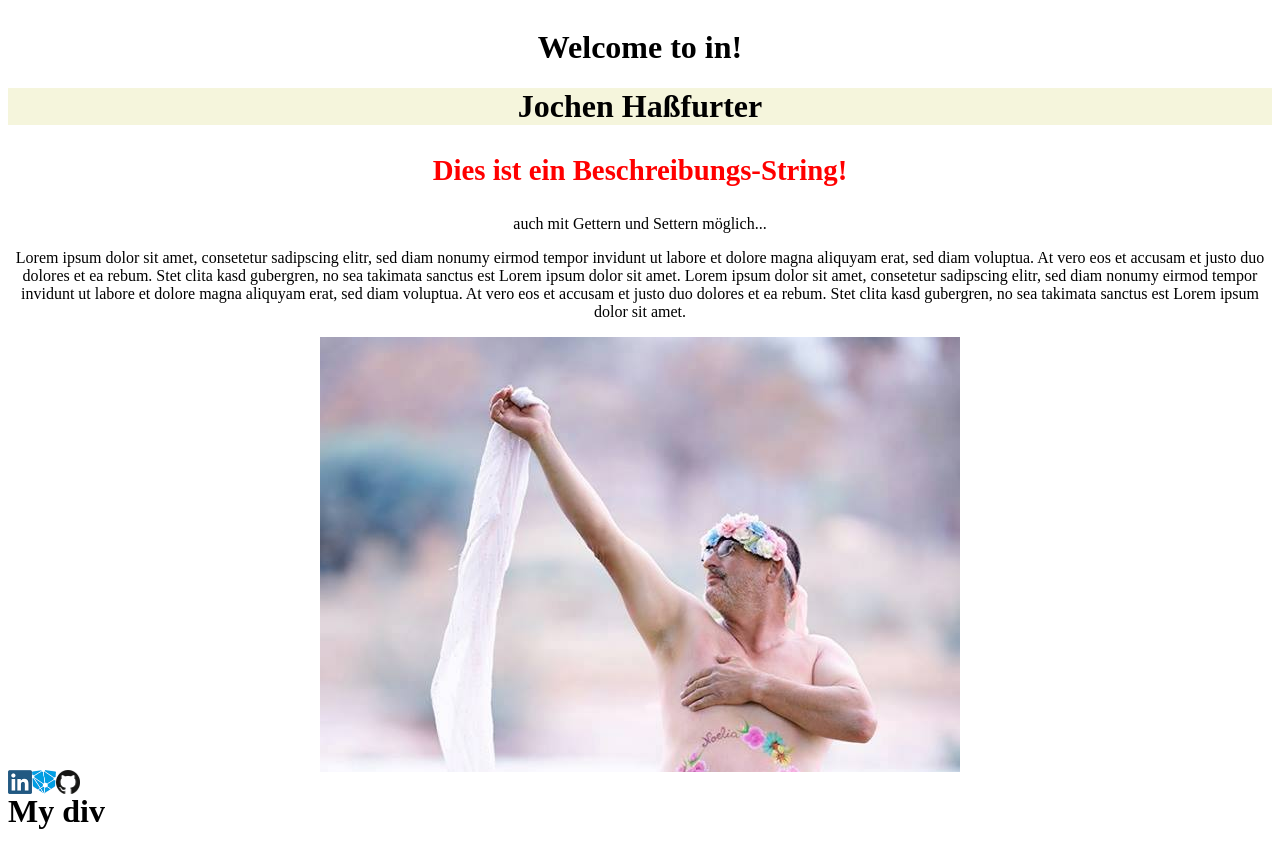
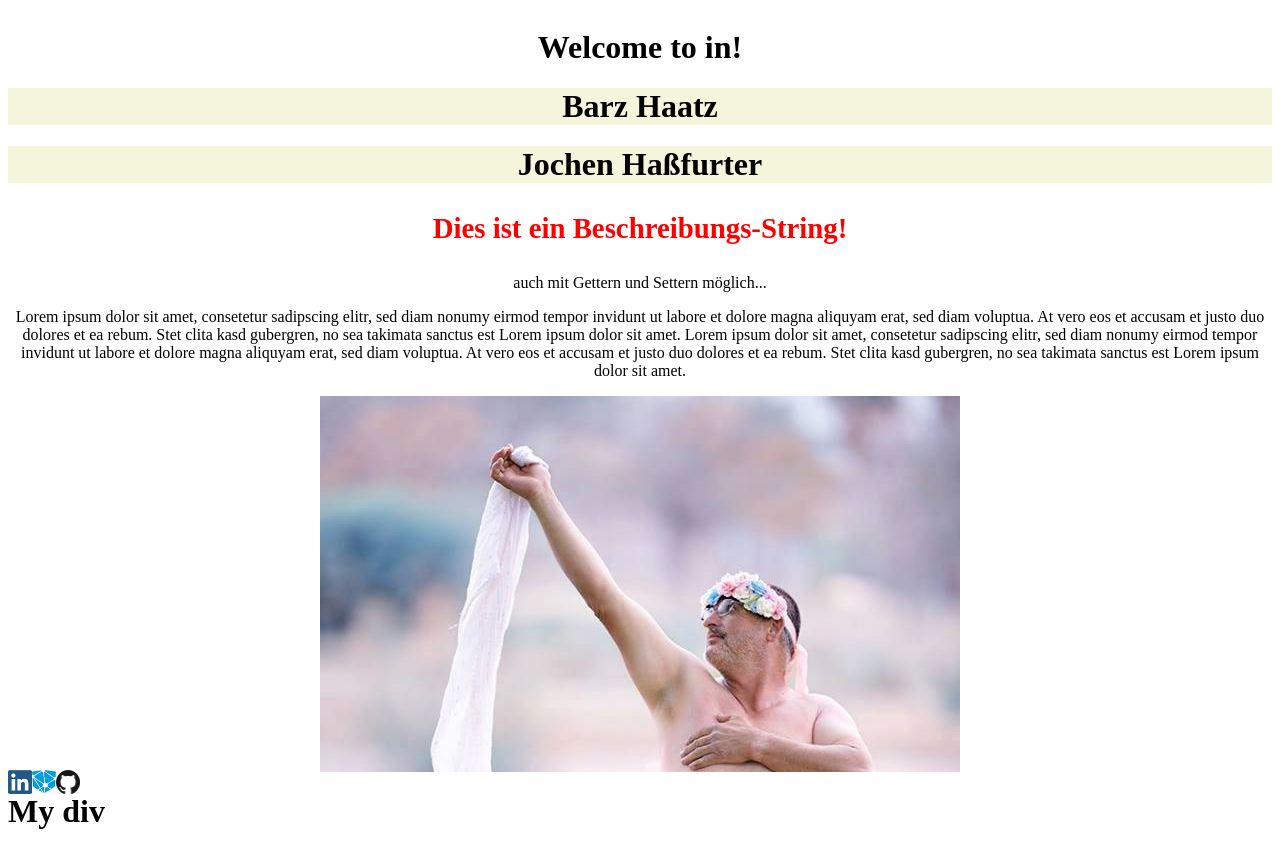
Before and after one commit to Mesqualito/Angular_TryOut, an Angular app: page / in a window 1280 px wide. Built offline with nearby package versions, Linux system fonts and the light colour scheme.

Commit message:
@Input - to set the attributes of a component from outside (e.g. from the parent-component)

```diff
--- a/src/app/app.component.html
+++ b/src/app/app.component.html
@@ -5,7 +5,8 @@
   </h1>
 
   <!-- strukturelle Direktive *ngIf -->
-  <in-user *ngIf="showUserInfo"></in-user>
+  <in-user username="Barz Haatz" *ngIf="showUserInfo"></in-user>
+  <in-user></in-user>
   <in-user-name></in-user-name>
   <in-user-list></in-user-list>
 </div>
--- a/src/app/user/user/user.component.ts
+++ b/src/app/user/user/user.component.ts
@@ -1,4 +1,4 @@
-import {AfterViewChecked, AfterViewInit, Component, DoCheck, HostBinding, HostListener, OnDestroy, OnInit} from '@angular/core';
+import {AfterViewChecked, AfterViewInit, Component, DoCheck, HostBinding, HostListener, Input, OnDestroy, OnInit} from '@angular/core';
 
 @Component({
   selector: 'in-user',
@@ -7,6 +7,7 @@ import {AfterViewChecked, AfterViewInit, Component, DoCheck, HostBinding, HostLi
 })
 export class UserComponent implements OnInit, AfterViewInit, DoCheck, AfterViewChecked, OnDestroy {
 
+  @Input ('username')
   name = 'Jochen Haßfurter';
   authorNameStyleClass = 'author-name';
 
```
